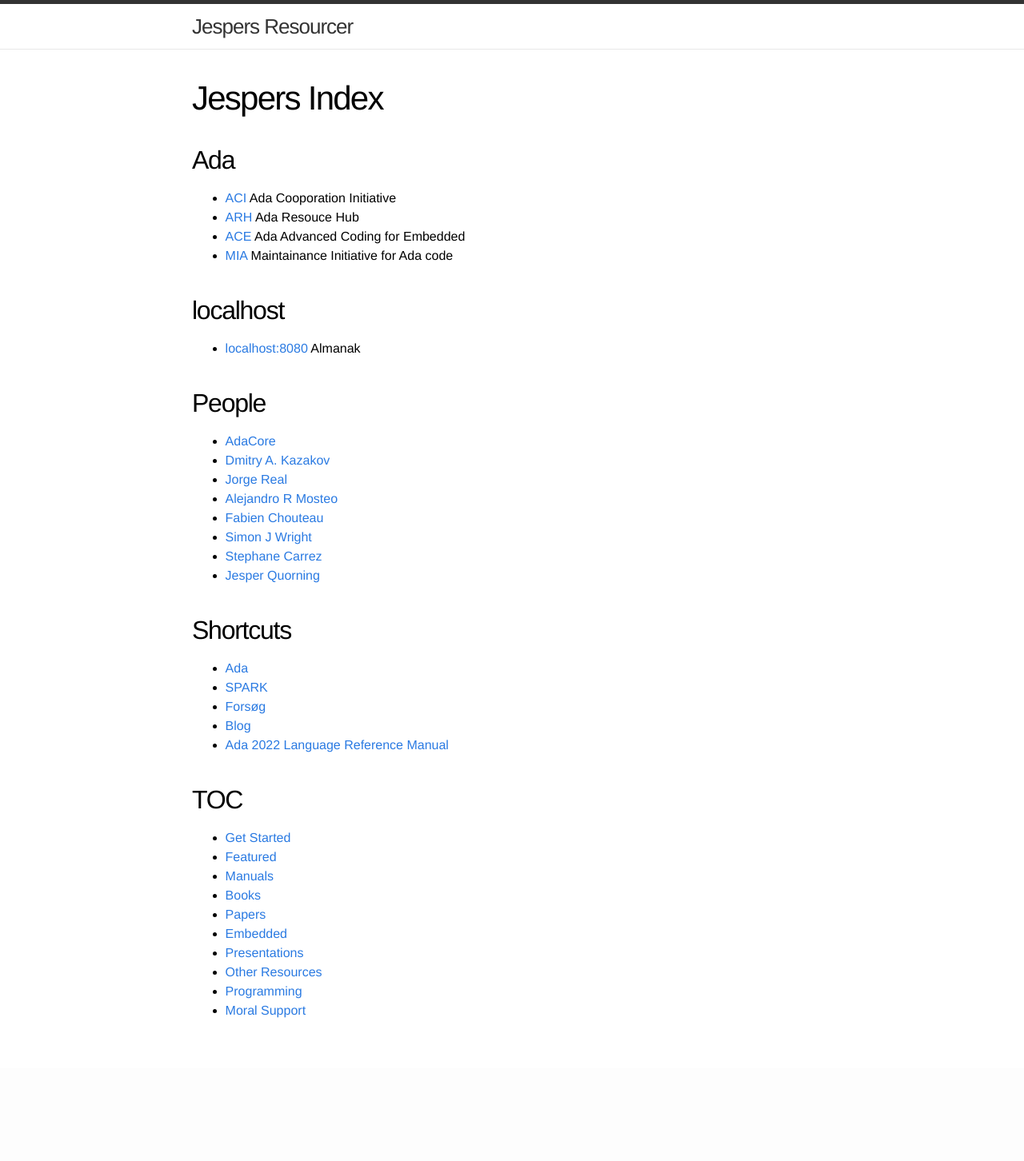
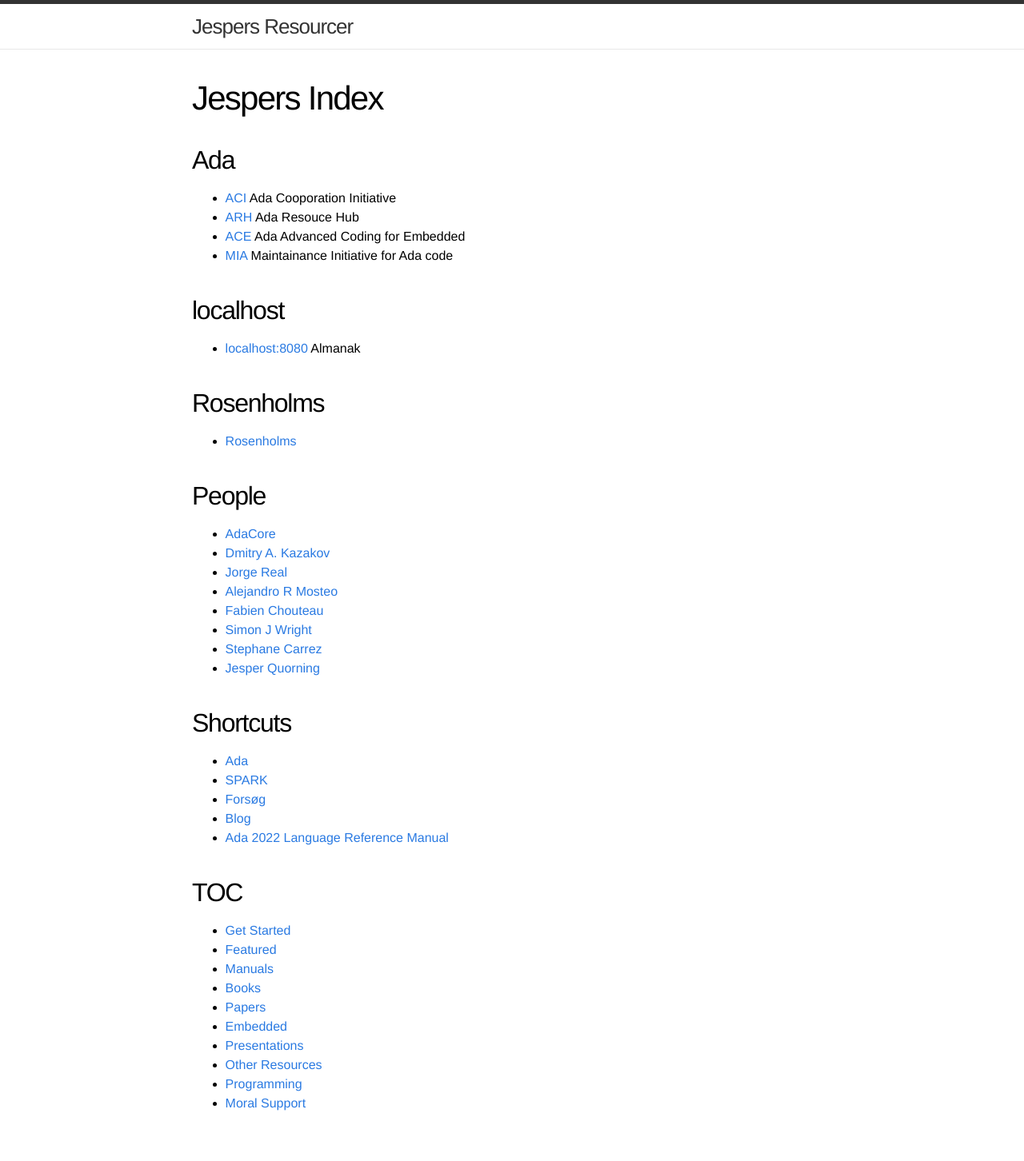
Before and after one commit to quornings/quornings.github.io, a Jekyll site: the page built from index.md, in a window 1280 px wide. Shown: the whole page at 80% size. Built offline with Jekyll 4.4.1, drawn with Linux system fonts in a browser that asks for light colours; before the commit the page ends 1336 px from its top, so only the background shows below that.

Commit message:
Add Rosenholms

```diff
--- a/index.md
+++ b/index.md
@@ -13,6 +13,10 @@ Ada
 localhost
 ----
 - [localhost:8080](http://localhost:8080) Almanak
+
+Rosenholms
+----
+- [Rosenholms](https://rosenholms.github.io)
 
 People
 ----
```
